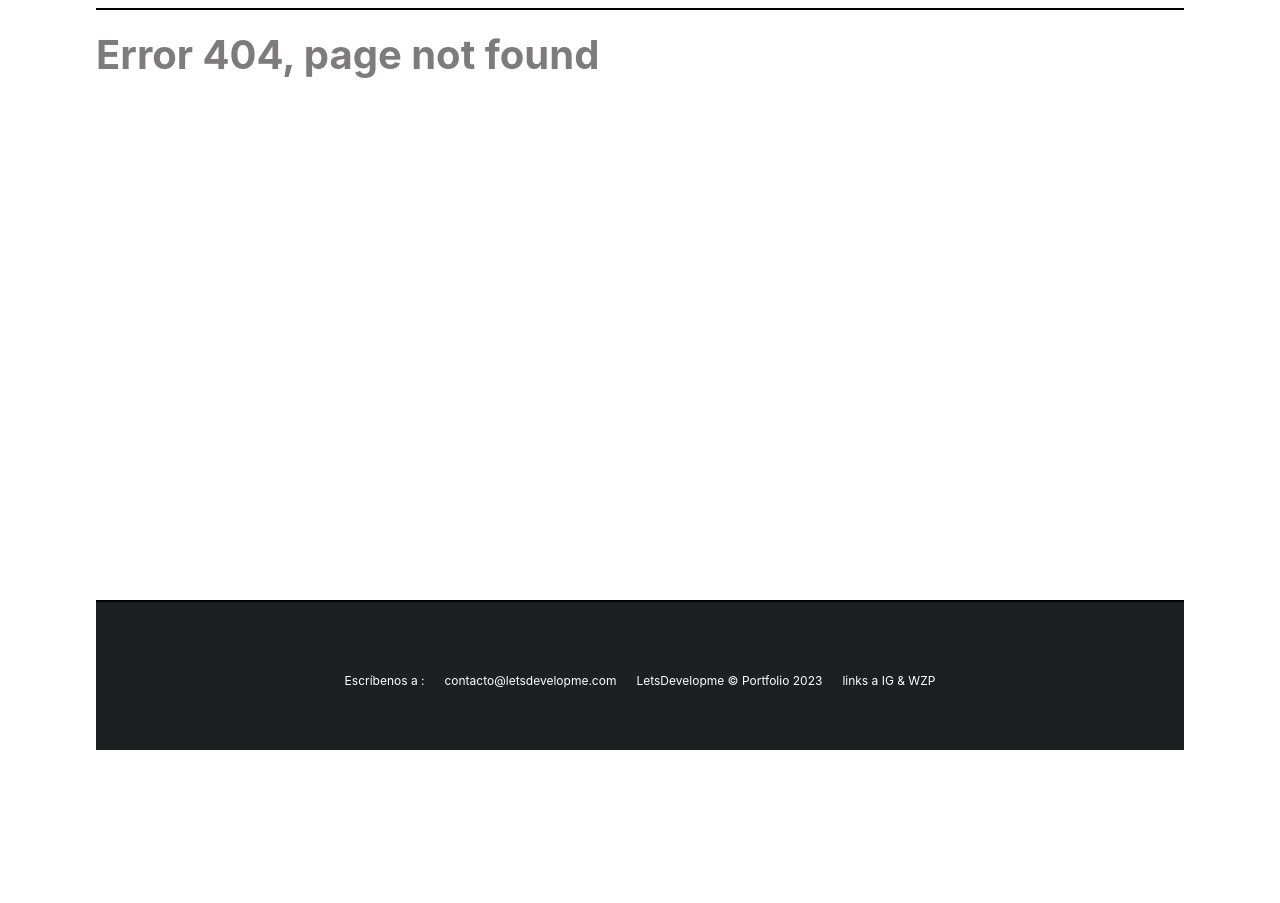
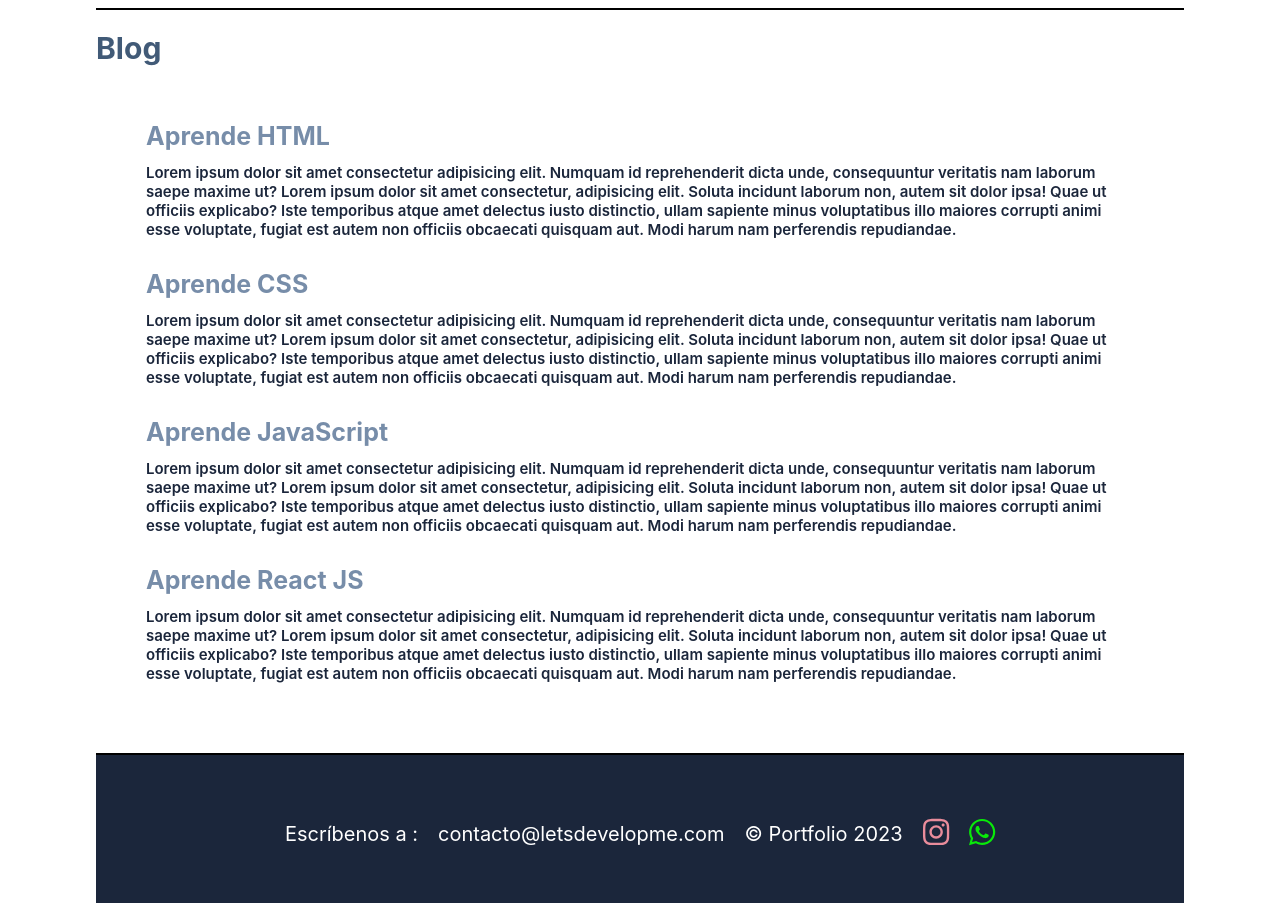
Before and after one commit to GeorgePhD/portfolio2024, a React (Vite) app: page /blog in a window 1280 px wide. Before the commit this address had no page. Shown: the part 120-1023 px from the top of the page. Before the commit the page ends 870 px from the top, so only its background shows below. Built offline with nearby package versions, Linux system fonts and the light colour scheme.

Commit message:
minor changes

```diff
--- a/package.json
+++ b/package.json
@@ -10,6 +10,9 @@
     "preview": "vite preview"
   },
   "dependencies": {
+    "@fortawesome/fontawesome-svg-core": "^6.5.2",
+    "@fortawesome/free-brands-svg-icons": "^6.5.2",
+    "@fortawesome/react-fontawesome": "^0.2.0",
     "react": "^18.2.0",
     "react-dom": "^18.2.0",
     "react-router-dom": "^6.23.0"
--- a/src/App.css
+++ b/src/App.css
@@ -3,20 +3,21 @@
     margin: 0;
     padding: 0;
     box-sizing: border-box;
-    --main-color: black;
-    --secondary-color: rgb(125, 123, 123);
-    --box-shadow-color: rgb(88, 87, 87);
+    --main-color: #1b263b;
+    --secondary-color: #415a77;
+    --text--color: #778da9;
+    --box-shadow-color:#0d1b2a;
     --hover-color: rgb(148, 148, 149);
     --transition-all--300: all 300ms ease-in-out;
     --name-font-size: 1.8rem;
-    --h1-font-size: 4rem;
+    --h1-font-size: 3rem;
     --h2-font-size: 2.5rem;
     --menu-font-size: 1.155rem;
     --link-font-size: 1.3rem;
     --link-font-size-l: 2rem;
     --p-font-size: 1.5rem;
     --padding-content: 0.5rem;
-    --footer-color: rgb(30, 31, 32);
+    --footer-color: #1b263b;
 }
 
 
@@ -101,6 +102,7 @@ code {
 .header .logo {
     display: flex;
     flex-grow: 2;
+    color: var(--secondary-color);
 }
 
 .header .logo span {
@@ -148,7 +150,7 @@ code {
 
 .header li a {
     font-size: var(--menu-font-size);
-    color: var(--main-color);
+    color: var(--text--color);
     text-decoration: none;
     transition: all 200ms ease-in-out;
 }
@@ -183,11 +185,59 @@ code {
     gap: 3rem;
 }
 
-.footer p {
+.footer__icons__container {
+    display: flex;
+    flex-direction: row;
+    flex-wrap: wrap;
+    gap: 2rem;
+    padding-top: 1rem;
+}
+.footer__icons {
+    font-size: 3rem;
+    color: var(--secondary-color);
+    color: white;
+    transition: all 300ms ease-in-out;
+    -webkit-transition: all 300ms ease-in-out;
+    -moz-transition: all 300ms ease-in-out;
+    -ms-transition: all 300ms ease-in-out;
+    -o-transition: all 300ms ease-in-out;
+}
+.footer__icons.instagram {
+    color: rgb(233, 140, 155);
+}
+.footer__icons.whatsapp {
+    color: rgb(9, 234, 9);
+}
+.footer__icons:hover {
+    transform: scale(1.2);
+    -webkit-transform: scale(1.2);
+    -moz-transform: scale(1.2);
+    -ms-transform: scale(1.2);
+    -o-transform: scale(1.2);
+}
+
+footer.footer p {
     font-size: 2rem;
     color: white;
 }
 
+.footer__email {
+    text-decoration: none;
+    transition: all 300ms ease-in-out ;
+    -webkit-transition: all 300ms ease-in-out ;
+    -moz-transition: all 300ms ease-in-out ;
+    -ms-transition: all 300ms ease-in-out ;
+    -o-transition: all 300ms ease-in-out ;
+}
+.footer__email:hover {
+    transform: scale(1.1);
+    -webkit-transform: scale(1.1);
+    -moz-transform: scale(1.1);
+    -ms-transform: scale(1.1);
+    -o-transform: scale(1.1);
+    padding: 0.3rem;
+    color: #778da9;
+}
 /* home layout starts here */
 .home-page {
     font-family: Georgia, 'Times New Roman', Times, serif;
@@ -195,20 +245,13 @@ code {
 }
 
 .home-page h1 {
-    font-size: 10rem;
     color: var(--secondary-color);
     margin: 3rem 0;
-}
-
-.home-page .span-black-color {
-    font-size: 10rem;
-    color: black;
 }
 
 .home-page h2 {
     font-size: 5rem;
     color: var(--secondary-color);
-
 }
 
 .home-page p {
@@ -222,7 +265,6 @@ code {
     align-items: center;
     margin: 3rem 0;
     gap: 7rem;
-
 }
 
 .home-page-links a {
@@ -244,6 +286,40 @@ code {
 
 .text-centered {
     text-align: center;
+}
+
+h2.home__subtitle {
+    font-size: 4.7rem;
+    color: red;
+}
+
+h1.home__title {
+    font-size: 6rem;
+    text-align: center;
+}
+
+h2.home__subtitle--2 {
+    font-size: 5.3rem;
+    color: black;
+    font-weight: bolder;
+    text-align: center;
+    padding: 2rem;
+}
+
+.home__title strong.span-black-color {
+    font-size: 8rem;
+    font-weight: bolder;
+    color: black;
+}
+
+p.text-centered {
+    font-size: 3.7rem;
+    color: var(--secondary-color);
+}
+
+a.home__links {
+    font-size: 3rem;
+    text-decoration: underline;
 }
 
 /* home layout ends here */
@@ -316,6 +392,29 @@ code {
 
 /* services page ends here */
 
+
+/* BLog starts here */
+.blog__news {
+    display: flex;
+    flex-direction: row;
+    flex-wrap: wrap;
+    align-items: center;
+    justify-content: center;
+    text-align: start;
+    padding: 5rem;
+    gap: 3rem;
+}
+.blog__subtitle {
+    font-size: var(--h2-font-size);
+    color: var(--text--color);
+}
+.blog__content {
+    font-size: 1.5rem;
+    color: var(--main-color);
+    font-weight: 600;
+}
+
+/* BLog ends here */
 
 /* contact starts here */
 .contact-form {
@@ -397,8 +496,10 @@ input[type='submit']:hover {
         color: white;
     }
 }
+
 /* footer ends here */
 @media screen and (width <=487px) {
+
     /* header starts here */
     .header {
         min-width: 30px;
@@ -438,35 +539,10 @@ input[type='submit']:hover {
         margin-left: 0.5rem;
         margin-right: 0.5rem;
     }
+
     /* header ends here */
 }
-        h2.home__subtitle {
-            font-size: 1.7rem;
-        }
 
-        h1.home__title {
-            font-size: 2.5rem;
-        }
-
-        h2.home__subtitle--2 {
-            font-size: 1.3rem;
-            color: black;
-            font-weight: bolder;
-        }
-
-        .home__title strong.span-black-color {
-            font-size: 3rem;
-        }
-
-        p.text-centered {
-            font-size: 1.7rem;
-        }
-
-        a.home__links {
-            font-size: 1.6rem;
-        }
-
-        /* home layout ends here */
 /* footer starts here */
 .footer {
     min-height: 15rem;
@@ -487,21 +563,26 @@ input[type='submit']:hover {
     h2.home__subtitle {
         font-size: 1.5rem;
     }
+
     .home__title {
         line-height: 4rem;
     }
+
     p.text-centered {
         line-height: 2.6rem;
     }
+
     a.home__links {
         font-size: 1.1rem;
     }
+
     .footer {
         min-height: 5rem;
         line-height: 5rem;
         gap: 1.5rem;
     }
-        ul.nav li a  {
+
+    ul.nav li a {
         font-size: 1rem;
     }
 
--- /dev/null
+++ b/src/Components/Blog.jsx
@@ -0,0 +1,12 @@
+import BlogNews from "./BlogNews"
+
+const Blog = () => {
+    return (
+        <div className='page'>
+            <h1 className='h1'>Blog</h1>
+
+            <BlogNews />
+        </div>
+    )
+}
+export default Blog
--- /dev/null
+++ b/src/Components/BlogNews.jsx
@@ -0,0 +1,32 @@
+import React from 'react'
+
+const BlogNews = () => {
+    return (
+
+            <section className="blog__news">
+                <section className="blog__item">
+                    <h2 className="blog__subtitle">Aprende HTML</h2>
+                    <img className="blog__item__img" src="" alt="" />
+                    <p className="blog__content">Lorem ipsum dolor sit amet consectetur adipisicing elit. Numquam id reprehenderit dicta unde, consequuntur veritatis nam laborum saepe maxime ut? Lorem ipsum dolor sit amet consectetur, adipisicing elit. Soluta incidunt laborum non, autem sit dolor ipsa! Quae ut officiis explicabo? Iste temporibus atque amet delectus iusto distinctio, ullam sapiente minus voluptatibus illo maiores corrupti animi esse voluptate, fugiat est autem non officiis obcaecati quisquam aut. Modi harum nam perferendis repudiandae.</p>
+                </section>
+                <section className="blog__item">
+                    <h2 className="blog__subtitle">Aprende CSS</h2>
+                    <img className="blog__item__img" src="" alt="" />
+                    <p className="blog__content">Lorem ipsum dolor sit amet consectetur adipisicing elit. Numquam id reprehenderit dicta unde, consequuntur veritatis nam laborum saepe maxime ut? Lorem ipsum dolor sit amet consectetur, adipisicing elit. Soluta incidunt laborum non, autem sit dolor ipsa! Quae ut officiis explicabo? Iste temporibus atque amet delectus iusto distinctio, ullam sapiente minus voluptatibus illo maiores corrupti animi esse voluptate, fugiat est autem non officiis obcaecati quisquam aut. Modi harum nam perferendis repudiandae.</p>
+                </section>
+                <section className="blog__item">
+                    <h2 className="blog__subtitle">Aprende JavaScript</h2>
+                    <img className="blog__item__img" src="" alt="" />
+                    <p className="blog__content">Lorem ipsum dolor sit amet consectetur adipisicing elit. Numquam id reprehenderit dicta unde, consequuntur veritatis nam laborum saepe maxime ut? Lorem ipsum dolor sit amet consectetur, adipisicing elit. Soluta incidunt laborum non, autem sit dolor ipsa! Quae ut officiis explicabo? Iste temporibus atque amet delectus iusto distinctio, ullam sapiente minus voluptatibus illo maiores corrupti animi esse voluptate, fugiat est autem non officiis obcaecati quisquam aut. Modi harum nam perferendis repudiandae.</p>
+                </section>
+                <section className="blog__item">
+                    <h2 className="blog__subtitle">Aprende React JS</h2>
+                    <img className="blog__item__img" src="" alt="" />
+                    <p className="blog__content">Lorem ipsum dolor sit amet consectetur adipisicing elit. Numquam id reprehenderit dicta unde, consequuntur veritatis nam laborum saepe maxime ut? Lorem ipsum dolor sit amet consectetur, adipisicing elit. Soluta incidunt laborum non, autem sit dolor ipsa! Quae ut officiis explicabo? Iste temporibus atque amet delectus iusto distinctio, ullam sapiente minus voluptatibus illo maiores corrupti animi esse voluptate, fugiat est autem non officiis obcaecati quisquam aut. Modi harum nam perferendis repudiandae.</p>
+                </section>
+
+            </section>
+    )
+}
+
+export default BlogNews
--- a/src/Components/Home.jsx
+++ b/src/Components/Home.jsx
@@ -7,7 +7,7 @@ const Home = () => {
 {/*       <h2 className='home__subtitle'>Hola,</h2>
  */}
       <h1 className='home__title'>
-        somos <strong className='span-black-color'>Let'sDevelopMe</strong> y desarrollamos <strong className='span-black-color'>sitios web.</strong>
+        Somos <strong className='span-black-color'>Let'sDevelopMe</strong> y desarrollamos <strong className='span-black-color'>sitios web.</strong>
       </h1>
 
       <p className='text-centered'>
--- a/src/Components/layout/Footer.jsx
+++ b/src/Components/layout/Footer.jsx
@@ -1,11 +1,16 @@
+import FooterIcons from "./FooterIcons"
+
+
 
 const Footer = () => {
   return (
     <footer className='footer'>
       <p>Escríbenos a :</p>
+      <a href= 'mailto: contacto@letsdevelopme.com' className="footer__email">
       <p>contacto@letsdevelopme.com</p>
-      <p>LetsDevelopme &copy; Portfolio 2023 </p>
-      <p>links a IG & WZP</p>
+      </a>
+      <p>&copy; Portfolio 2023 </p>
+      <FooterIcons />
     </footer>
   )
 }
--- /dev/null
+++ b/src/Components/layout/FooterIcons.jsx
@@ -0,0 +1,28 @@
+import { library } from '@fortawesome/fontawesome-svg-core';
+import { faFacebook, faInstagram, faWhatsapp, faYoutube, faTiktok } from '@fortawesome/free-brands-svg-icons';
+import { FontAwesomeIcon } from '@fortawesome/react-fontawesome';
+import { Link } from 'react-router-dom';
+
+// Add the icons you imported to the library
+// Add the icons you imported to the library
+library.add(faFacebook, faInstagram, faWhatsapp, faYoutube, faTiktok);
+/* const facebook = "https://www.facebook.com/profile.php?id=61554488474975&mibextid=YMEMSu";*/
+const instagram = "https://www.instagram.com/devel0pme";
+/* const youtube = "https://www.youtube.com/@losmaitenes";*/
+/* const tiktok = "https://www.tiktok.com/@losmaitenesairsoft"; */
+const whatsapp = "https://api.whatsapp.com/send?phone=56922228694";
+
+const FooterIcons = () => {
+    return (
+        <div className='footer__icons__container'>
+            {/* Brand icons */}
+            {/* <Link to={facebook} target='_blank'><FontAwesomeIcon className='footer__icons' icon={['fab', 'facebook']} /></Link> */}
+            <Link to={instagram} target='_blank'><FontAwesomeIcon className='footer__icons instagram' icon={['fab', 'instagram']} /></Link>
+            <Link to={whatsapp} target='_blank'><FontAwesomeIcon className='footer__icons whatsapp' icon={['fab', 'whatsapp']} /></Link>
+            {/* <Link to={tiktok} target='_blank'><FontAwesomeIcon className='footer__icons' icon={['fab', 'tiktok']} /></Link> */}
+            {/* <Link to={youtube} target='_blank'><FontAwesomeIcon className='footer__icons' icon={['fab', 'youtube']} /></Link> */}
+        </div>
+    );
+};
+
+export default FooterIcons;
--- a/src/Components/layout/HeaderNav.jsx
+++ b/src/Components/layout/HeaderNav.jsx
@@ -18,7 +18,7 @@ const HeaderNav = () => {
                         <NavLink to="/Services" className={({isActive}) => isActive ? 'active' : ''}>Servicios</NavLink>
                     </li>
                     <li>
-                        <NavLink to="/Curriculum" className={({isActive}) => isActive ? 'active' : ''}>Curriculum</NavLink>
+                        <NavLink to="/BLog" className={({isActive}) => isActive ? 'active' : ''}>Blog</NavLink>
                     </li>
                     <li>
                         <NavLink to="/Contact" className={({isActive}) => isActive ? 'active' : ''}>Contacto</NavLink>
--- a/src/router/MyRoutes.jsx
+++ b/src/router/MyRoutes.jsx
@@ -2,7 +2,7 @@ import { Routes, Route, BrowserRouter } from 'react-router-dom';
 import Home from '../Components/Home';
 import Portfolio from '../Components/Portfolio';
 import Services from '../Components/Services';
-import Curriculum from '../Components/Curriculum';
+import Blog from '../Components/Blog';
 import Contact from '../Components/Contact';
 import  HeaderNav  from '../Components/layout/HeaderNav';
 import  Footer  from '../Components/layout/Footer';
@@ -19,7 +19,7 @@ const MyRoutes = () => {
                 <Route path='/home' element={<Home />} />
                 <Route path='/portfolio' element={<Portfolio />} />
                 <Route path='/services' element={<Services />} />
-                <Route path='/curriculum' element={<Curriculum />} />
+                <Route path='/blog' element={<Blog />} />
                 <Route path='/contact' element={<Contact />} />
                 <Route path='/projects/:id' element={<Projects />} />
                 <Route path='*' element={
```
Also changed, not shown: src/Components/Curriculum.jsx (deleted, +0 -30 lines), 1 other file (tests, documents, lock files or other folders). Lines whose indentation alone changed are shown as unchanged.
